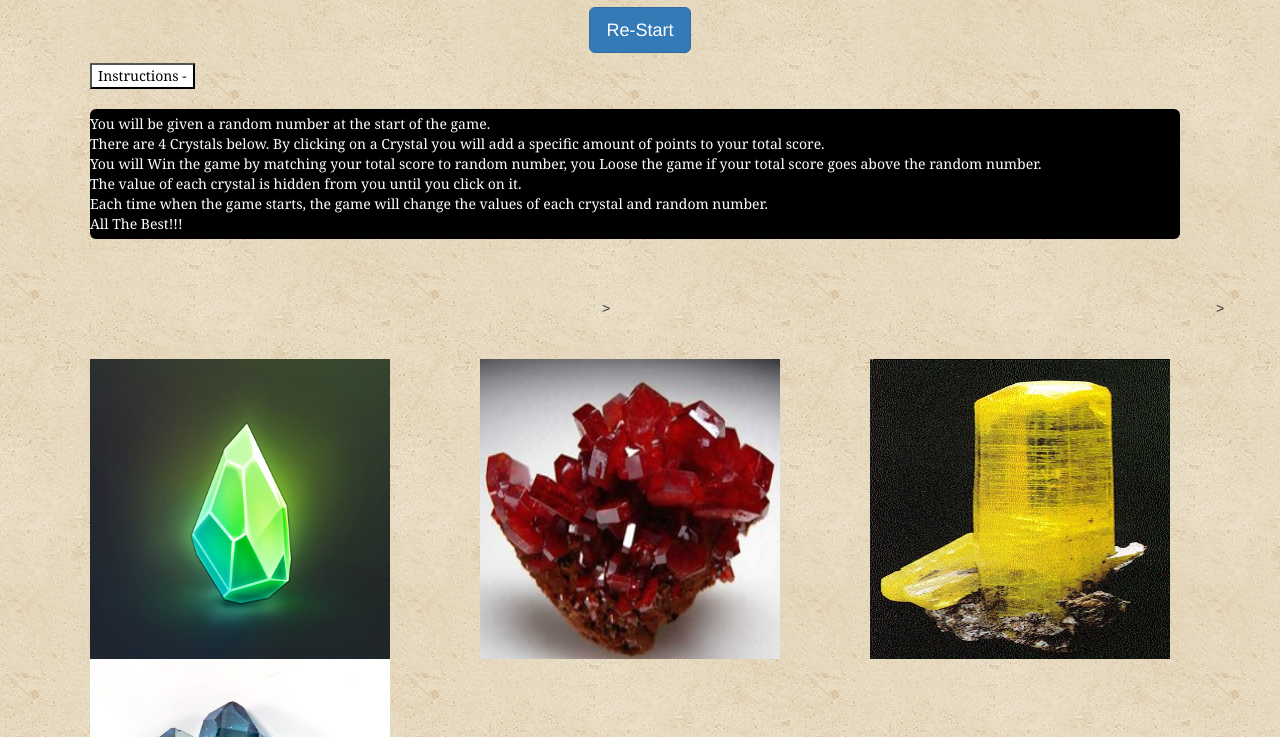
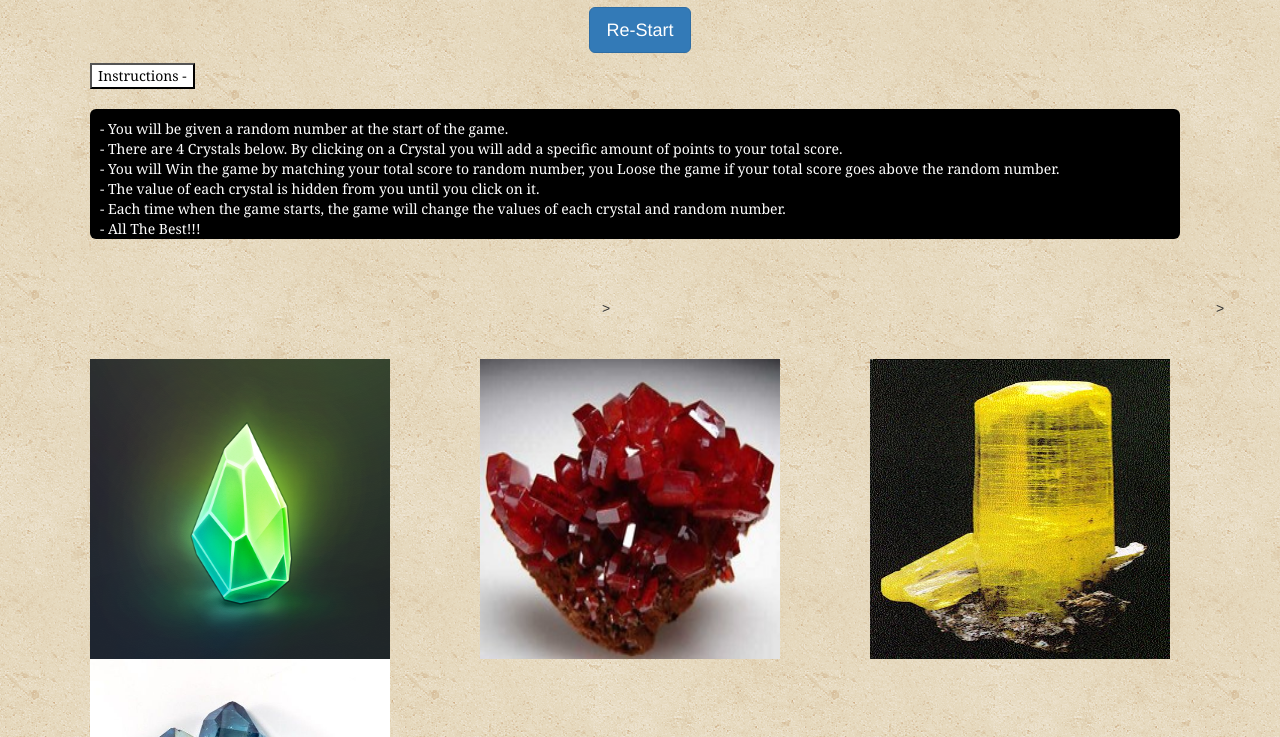
Before and after one commit to vasmarm/CrystalsCollector-Game, a plain HTML site: page index.html in a window 1280 px wide. Shown: the part 63-800 px from the top of the page. Drawn offline with nearby package versions, Linux system fonts and the light colour scheme.

Commit message:
CrystalsCollector-Game 7th Commit

```diff
--- a/assets/css/style.css
+++ b/assets/css/style.css
@@ -20,7 +20,7 @@ p{
     color: white;
     text-align: left;
     border-radius: 6px;
-    padding: 5px 0;
+    padding: 10px 0 0 10px;
 }
 .instructionsBtn{
 	margin: 0 100px 0 90px;
--- a/index.html
+++ b/index.html
@@ -35,14 +35,14 @@ The Crystal Collector
 	<br>
 <ul class = "instructions" id = "instructionsText">
 
-                                 <div>
-                                 <li>You will be given a random number at the start of the game. </li>
-                                 <li>There are 4 Crystals below. By clicking on a Crystal you will add a specific amount of points to your total score.</li>
-                                 <li>You will Win the game by matching your total score to random number, you Loose the game if your total score goes above the random number.</li>
-                                 <li>The value of each crystal is hidden from you until you click on it.</li>
-                                 <li>Each time when the game starts, the game will change the values of each crystal and random number.</li>
-                                 <li>All The Best!!!</li>
-                               </div>
+
+                                 <li>- You will be given a random number at the start of the game. </li>
+                                 <li>- There are 4 Crystals below. By clicking on a Crystal you will add a specific amount of points to your total score.</li>
+                                 <li>- You will Win the game by matching your total score to random number, you Loose the game if your total score goes above the random number.</li>
+                                 <li>- The value of each crystal is hidden from you until you click on it.</li>
+                                 <li>- Each time when the game starts, the game will change the values of each crystal and random number.</li>
+                                 <li>- All The Best!!!</li>
+
   </ul>
 <br>
 <img class="winPicture" src= "assets/images/youwin.jpg" alt="Win Picture">>
```
